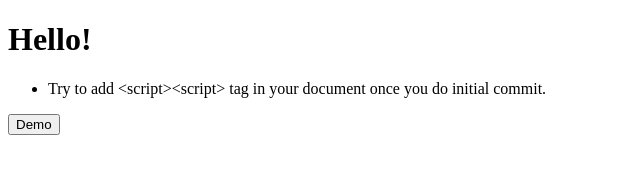
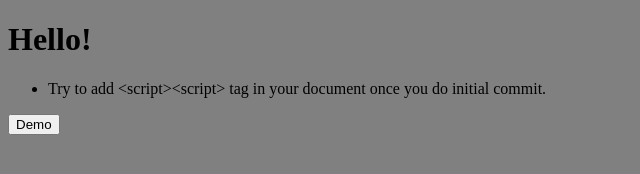
Before and after one commit to inuonly/demosite, a plain HTML site: page index.html in a window 1280 px wide. Shown: the whole page, without its empty margins (0-640 px from the left). Drawn offline with Linux system fonts and the light colour scheme.

Commit message:
adding external file for style css

```diff
--- a/index.html
+++ b/index.html
@@ -4,6 +4,7 @@
     <meta charset="UTF-8">
     <meta name="viewport" content="width=device-width, initial-scale=1.0">
     <title>DemoSite Script Async Google Calls</title>
+    <link rel="stylesheet" href="style.css"\>
 </head>
 <body>
     <div>
--- /dev/null
+++ b/style.css
@@ -0,0 +1,3 @@
+body{
+    background-color: gray;
+}
```
